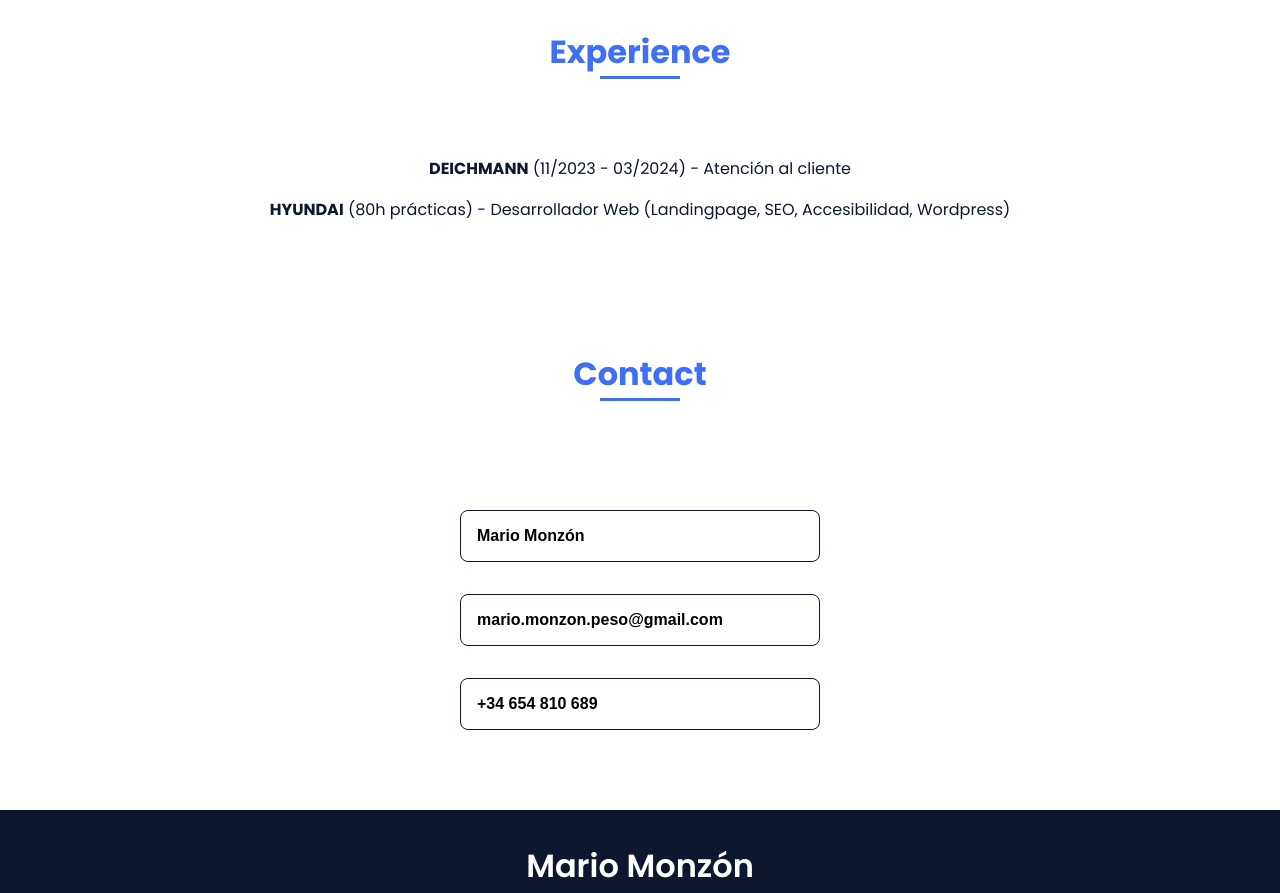
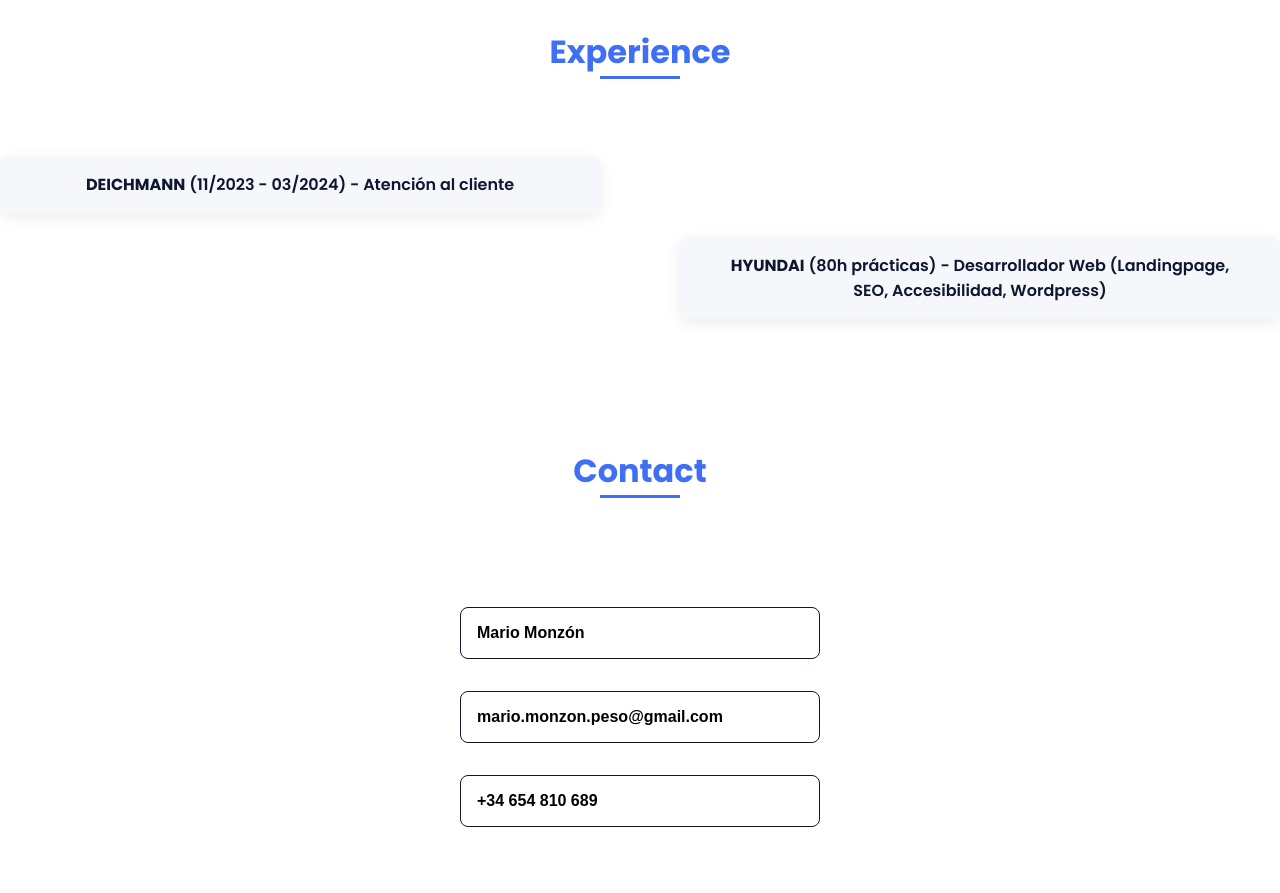
Before and after one commit to maario300/Portfolio, a plain HTML site: page index.html in a window 1280 px wide. Shown: the part 3860-4753 px from the top of the page. Drawn offline with nearby package versions, Linux system fonts and the light colour scheme.

Commit message:
Update styles.css

```diff
--- a/assets/css/styles.css
+++ b/assets/css/styles.css
@@ -523,11 +523,35 @@ img {
 
 /* ===== EXPERIENCE =====*/
 .experience__container {
-  display: grid;
-  grid-template-columns: 1fr;
-  justify-items: center;
+  display: flex;
+  flex-direction: column;
   align-items: center;
-  text-align: center;
-  row-gap: 1rem;
+  gap: 1.5rem;
   padding-top: 2rem;
 }
+
+.experience__container p {
+  font-weight: var(--font-semi);
+  text-align: center;
+  background: rgba(240, 242, 247, 0.6);
+  padding: 1rem 2rem;
+  border-radius: 0.5rem;
+  box-shadow: 0 4px 15px rgba(0, 0, 0, 0.08);
+  width: 100%;
+  max-width: 600px;
+  transition: transform 0.3s ease;
+}
+
+/* 🔹 Escalonado visual */
+.experience__container p:nth-child(odd) {
+  align-self: flex-start;
+}
+
+.experience__container p:nth-child(even) {
+  align-self: flex-end;
+}
+
+/* 🔹 Efecto hover sutil */
+.experience__container p:hover {
+  transform: scale(1.03);
+}
```
